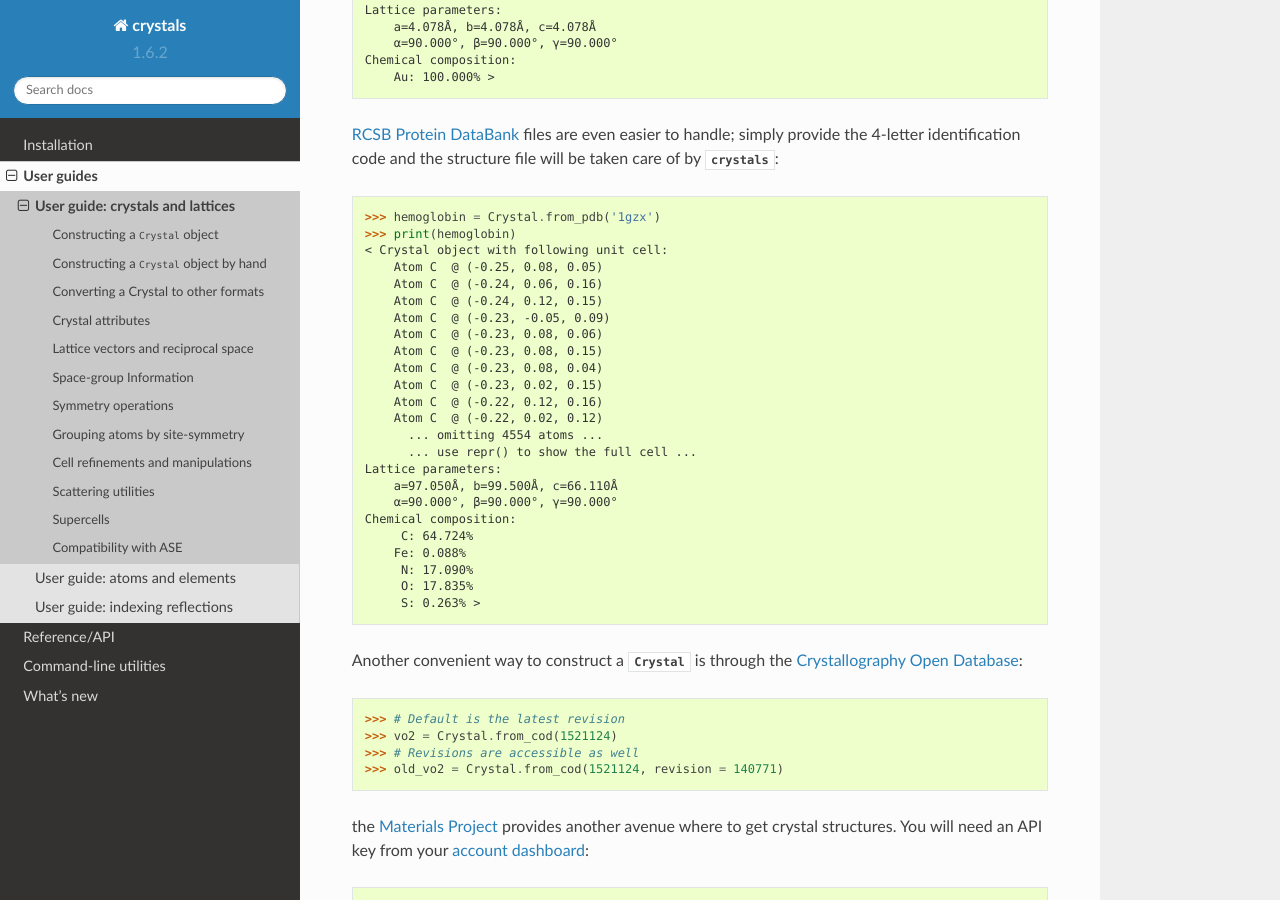
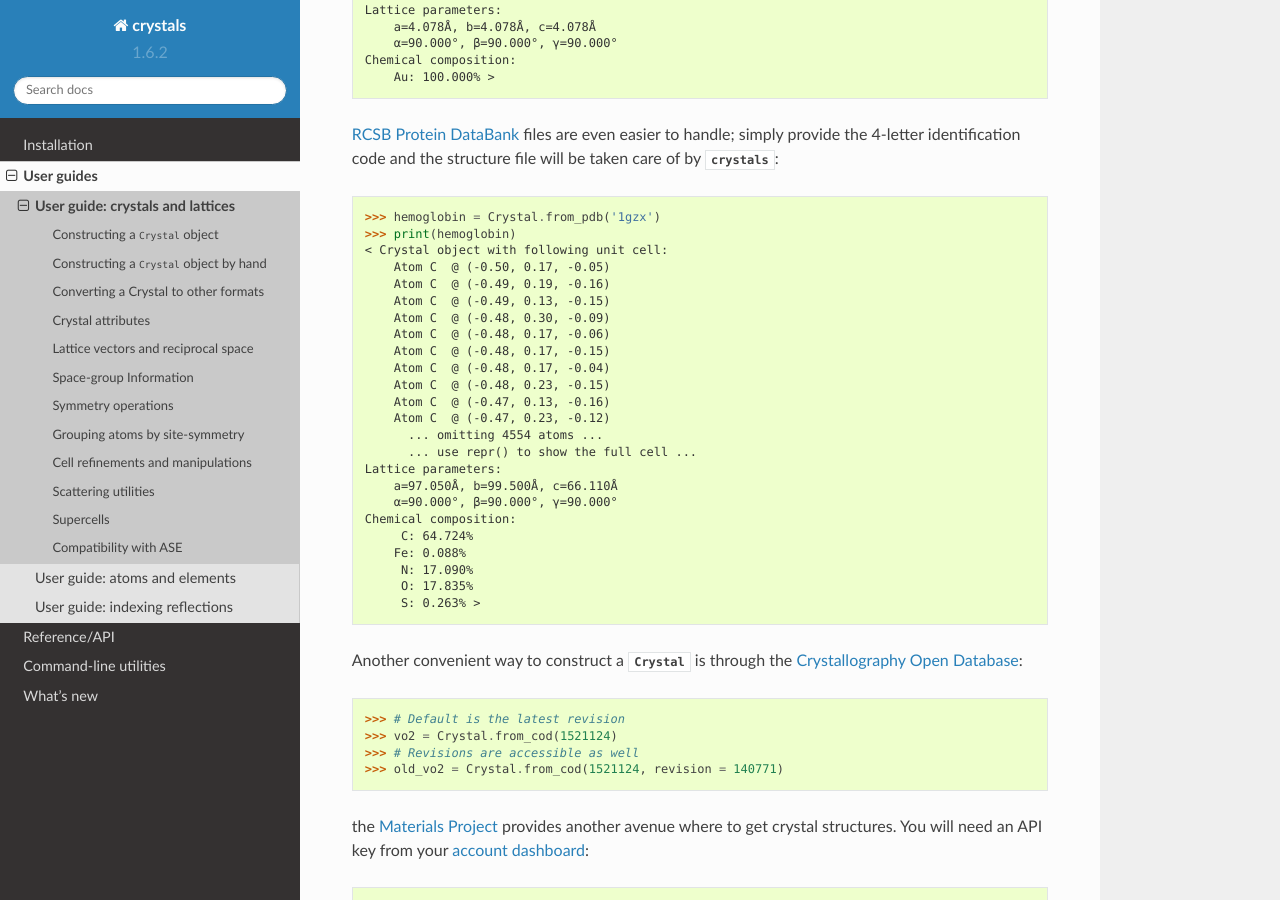
Before and after one commit to LaurentRDC/crystals, a Sphinx documentation site: the page built from docs/guides/crystals.rst, in a window 1280 px wide and 900 px high, scrolled down 882 px. Built offline with Sphinx 7.4.7 and the Read the Docs theme 2.0.0, drawn with Linux system fonts in a browser that asks for light colours.

Commit message:
DOC: Updated a doctest

```diff
--- a/docs/guides/crystals.rst
+++ b/docs/guides/crystals.rst
@@ -49,16 +49,16 @@ and the structure file will be taken care of by :mod:`crystals`:
     >>> hemoglobin = Crystal.from_pdb('1gzx')
     >>> print(hemoglobin)
     < Crystal object with following unit cell:
-        Atom C  @ (-0.25, 0.08, 0.05)
-        Atom C  @ (-0.24, 0.06, 0.16)
-        Atom C  @ (-0.24, 0.12, 0.15)
-        Atom C  @ (-0.23, -0.05, 0.09)
-        Atom C  @ (-0.23, 0.08, 0.06)
-        Atom C  @ (-0.23, 0.08, 0.15)
-        Atom C  @ (-0.23, 0.08, 0.04)
-        Atom C  @ (-0.23, 0.02, 0.15)
-        Atom C  @ (-0.22, 0.12, 0.16)
-        Atom C  @ (-0.22, 0.02, 0.12)
+        Atom C  @ (-0.50, 0.17, -0.05)
+        Atom C  @ (-0.49, 0.19, -0.16)
+        Atom C  @ (-0.49, 0.13, -0.15)
+        Atom C  @ (-0.48, 0.30, -0.09)
+        Atom C  @ (-0.48, 0.17, -0.06)
+        Atom C  @ (-0.48, 0.17, -0.15)
+        Atom C  @ (-0.48, 0.17, -0.04)
+        Atom C  @ (-0.48, 0.23, -0.15)
+        Atom C  @ (-0.47, 0.13, -0.16)
+        Atom C  @ (-0.47, 0.23, -0.12)
           ... omitting 4554 atoms ...
           ... use repr() to show the full cell ...
     Lattice parameters:
```
